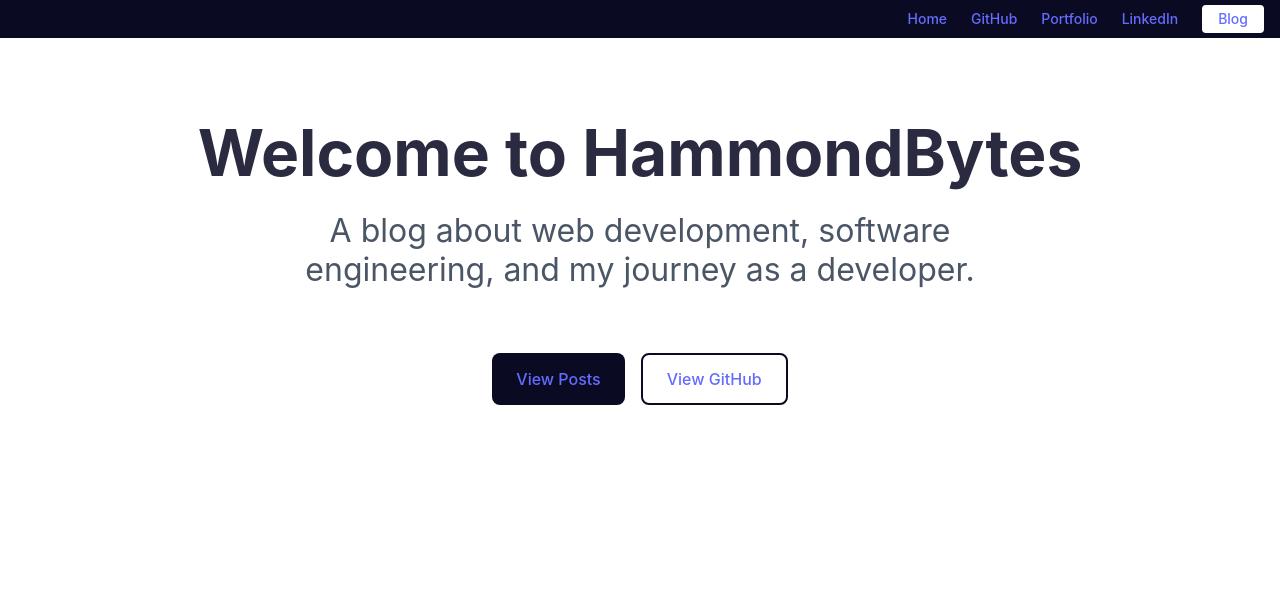
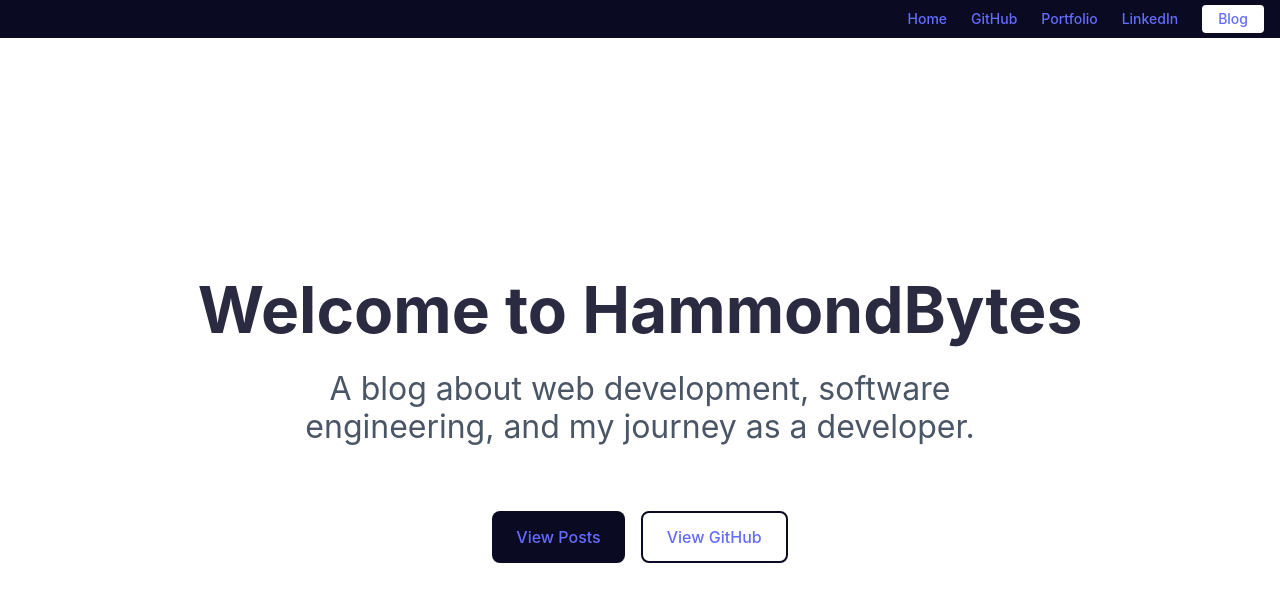
Before and after one commit to Pythonidaer/HammondBytes, a React (Vite) app in the folder frontend/: page / in a window 1280 px wide. Shown: the top 602 px of the page. Built offline with nearby package versions, Linux system fonts and the light colour scheme; no server answers.

Commit message:
fixed images to dynamically work in both local and prod, and to also remove some nasty styles

```diff
--- a/frontend/src/App.jsx
+++ b/frontend/src/App.jsx
@@ -11,7 +11,7 @@ function App() {
   return (
     <QueryClientProvider client={queryClient}>
       <Router>
-        <div className="min-h-screen bg-gray-50 w-full">
+        <div className="w-full">
           <Navbar />
           <main className="pt-[38px] w-full">
             <Routes>
--- a/frontend/src/components/Home.jsx
+++ b/frontend/src/components/Home.jsx
@@ -3,7 +3,7 @@ import { Link } from 'react-router-dom';
 
 export default function Home() {
   return (
-    <div className="min-h-screen bg-white">
+    <div className="bg-white">
       <div className="max-w-7xl mx-auto px-4 sm:px-6 lg:px-8">
         <div className="py-12 sm:py-20">
           <div className="text-center">
--- a/frontend/src/components/PostDetail.jsx
+++ b/frontend/src/components/PostDetail.jsx
@@ -82,7 +82,7 @@ export default function PostDetail() {
         {postData.CoverImage && (
           <div className="mb-8">
             <img
-              src={postData.CoverImage.url}
+              src={postData.CoverImage.url.startsWith('/') ? `${API_URL}${postData.CoverImage.url}` : postData.CoverImage.url}
               alt={postData.Title}
               className="w-full rounded-lg"
             />
--- a/frontend/src/components/PostList.jsx
+++ b/frontend/src/components/PostList.jsx
@@ -43,7 +43,7 @@ export default function PostList() {
                 <div className="aspect-[3/2] overflow-hidden">
                   {post.CoverImage?.url ? (
                     <img
-                      src={post.CoverImage.url}
+                      src={post.CoverImage.url.startsWith('/') ? `${API_URL}${post.CoverImage.url}` : post.CoverImage.url}
                       alt={post.Title || 'Blog post image'}
                       className="w-full h-full object-cover"
                       loading="lazy"
--- a/frontend/src/index.css
+++ b/frontend/src/index.css
@@ -60,7 +60,7 @@ body {
   place-items: center;
   min-width: 320px;
   min-height: 100vh;
-  background-color: #f5f5f5;
+  background-color: #fff;
 }
 
 h1 {
```
